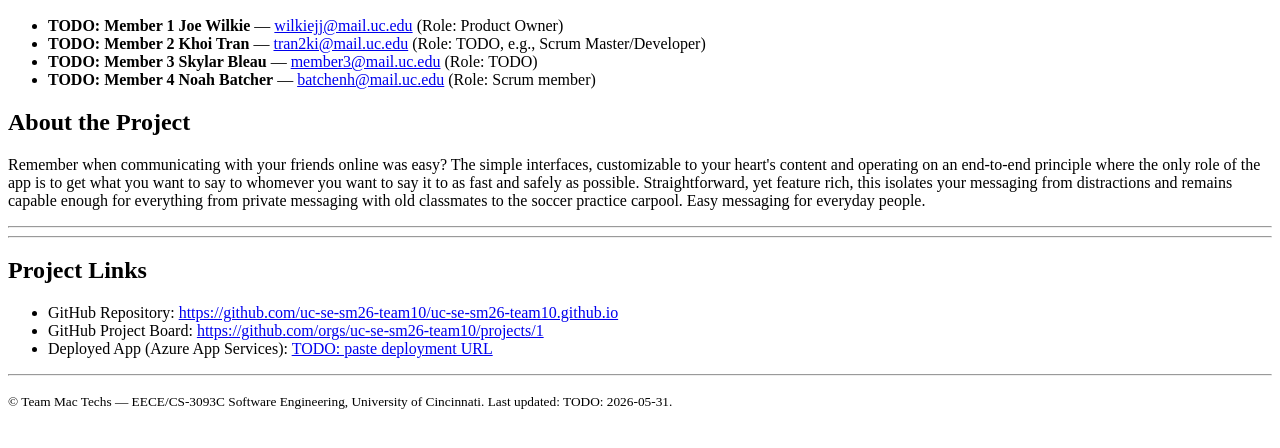
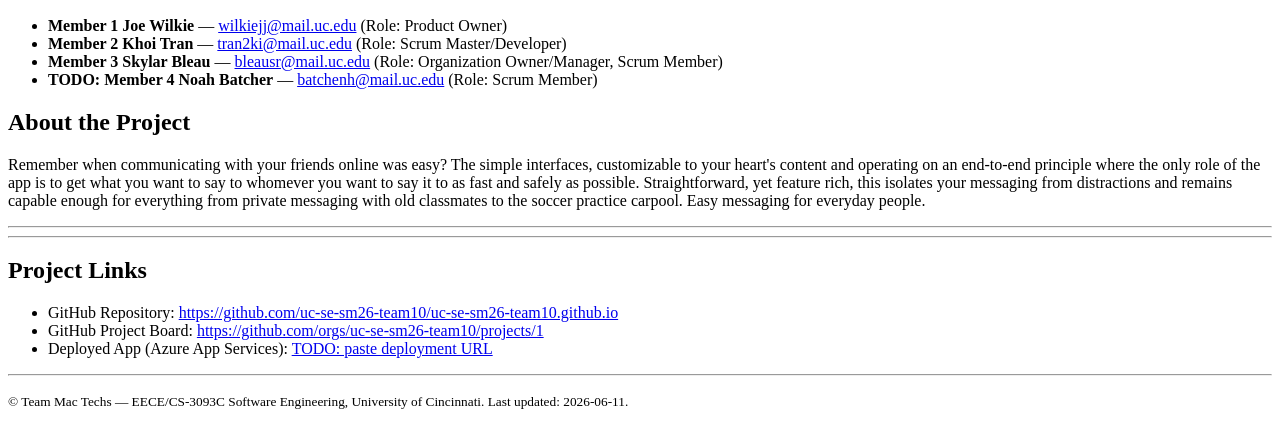
Before and after one commit to uc-se-sm26-team10/uc-se-sm26-team10.github.io, a plain HTML site: page index.html in a window 1280 px wide. Shown: the part 184-632 px from the top of the page. Drawn offline with Linux system fonts and the light colour scheme.

Commit message:
no more todo

```diff
--- a/index.html
+++ b/index.html
@@ -28,24 +28,24 @@
       <h2>Team Members</h2>
       <ul>
         <li>
-          <strong>TODO: Member 1 Joe Wilkie</strong> &mdash;
+          <strong>Member 1 Joe Wilkie</strong> &mdash;
           <a href="mailto:wilkiejj@mail.uc.edu">wilkiejj@mail.uc.edu</a>
           (Role: Product Owner)
         </li>
         <li>
-          <strong>TODO: Member 2 Khoi Tran</strong> &mdash;
+          <strong>Member 2 Khoi Tran</strong> &mdash;
           <a href="mailto:tran2ki@mail.uc.edu">tran2ki@mail.uc.edu</a>
-          (Role: TODO, e.g., Scrum Master/Developer)
+          (Role: Scrum Master/Developer)
         </li>
         <li>
-          <strong>TODO: Member 3 Skylar Bleau</strong> &mdash;
-          <a href="mailto:member3@mail.uc.edu">member3@mail.uc.edu</a>
-          (Role: TODO)
+          <strong>Member 3 Skylar Bleau</strong> &mdash;
+          <a href="mailto:bleausr@mail.uc.edu">bleausr@mail.uc.edu</a>
+          (Role: Organization Owner/Manager, Scrum Member)
         </li>
         <li>
           <strong>TODO: Member 4 Noah Batcher</strong> &mdash;
           <a href="mailto:batchenh@mail.uc.edu">batchenh@mail.uc.edu</a>
-          (Role: Scrum member)
+          (Role: Scrum Member)
         </li>
       </ul>
     </section>
@@ -83,7 +83,7 @@
       <small>
         &copy; Team Mac Techs &mdash;
         EECE/CS-3093C Software Engineering, University of Cincinnati.
-        Last updated: TODO: 2026-05-31.
+        Last updated: 2026-06-11.
       </small>
     </p>
   </footer>
```
